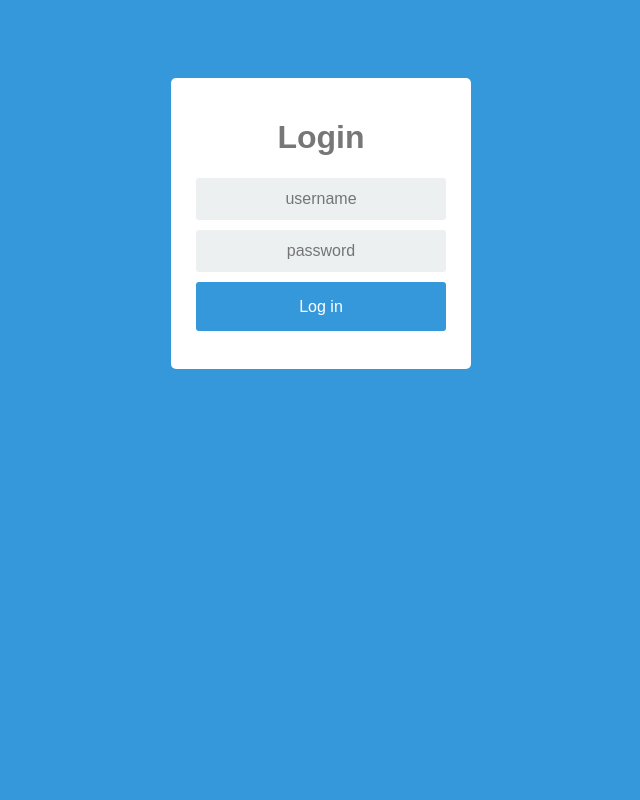
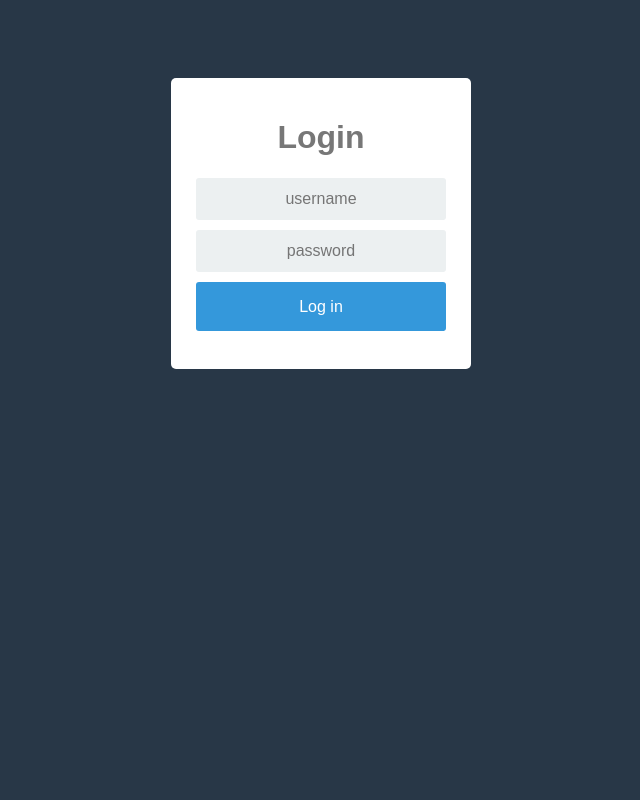
Before and after one commit to ghulfamwani/docker-session, a Flask app: page / in a window 1280 px wide. Shown: the whole page, without its empty margins (319-959 px from the left). Run offline with Flask 2, Linux system fonts and the light colour scheme.

Commit message:
css changed

```diff
--- a/sample-app/static/style.css
+++ b/sample-app/static/style.css
@@ -7,7 +7,7 @@ box-sizing: border-box;
 }
 body {
 font-family: Arial;
-background-color: #3498DB ;
+background-color: #283747;
 padding: 50px;
 }
 .login {
```
